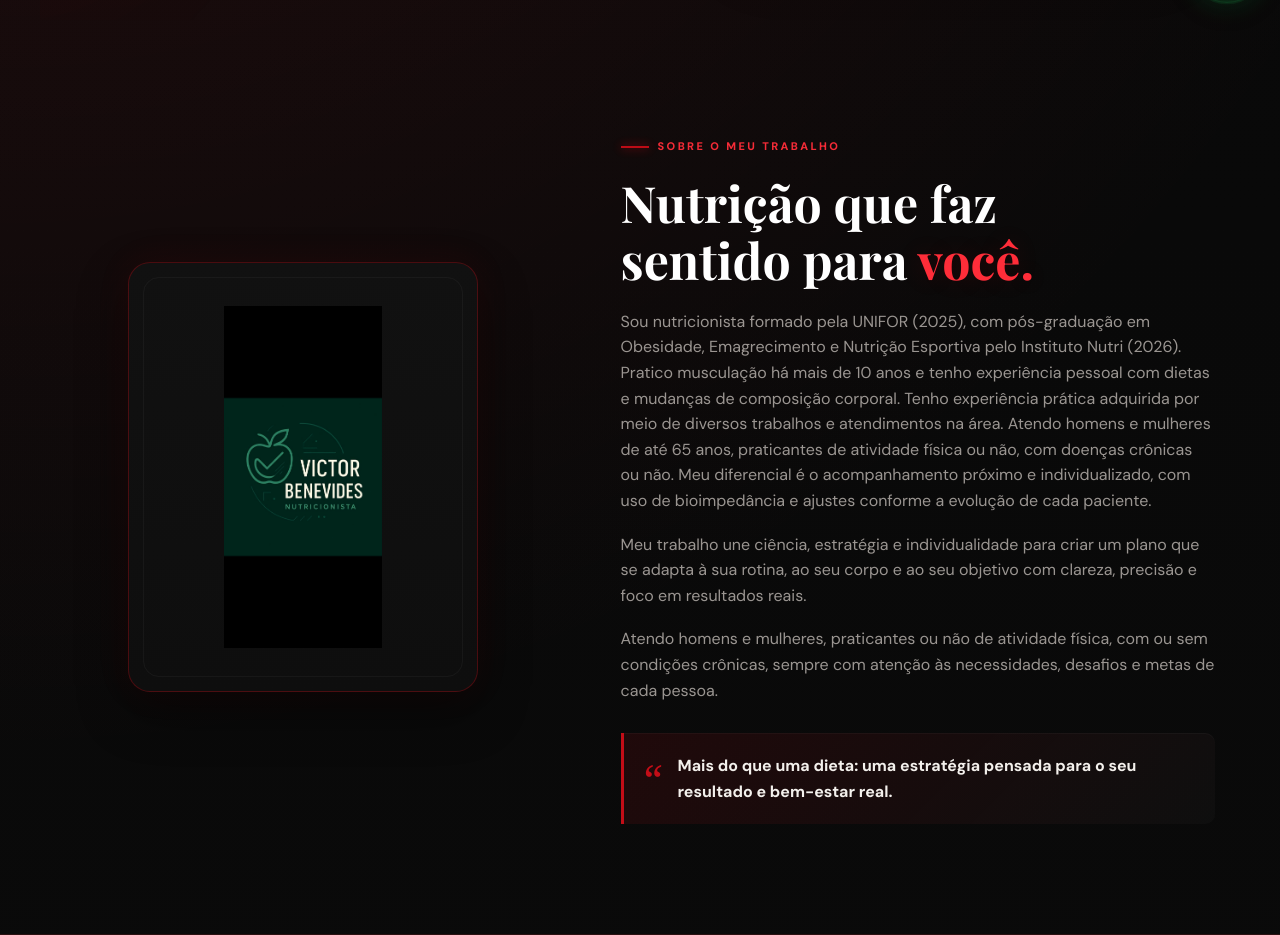
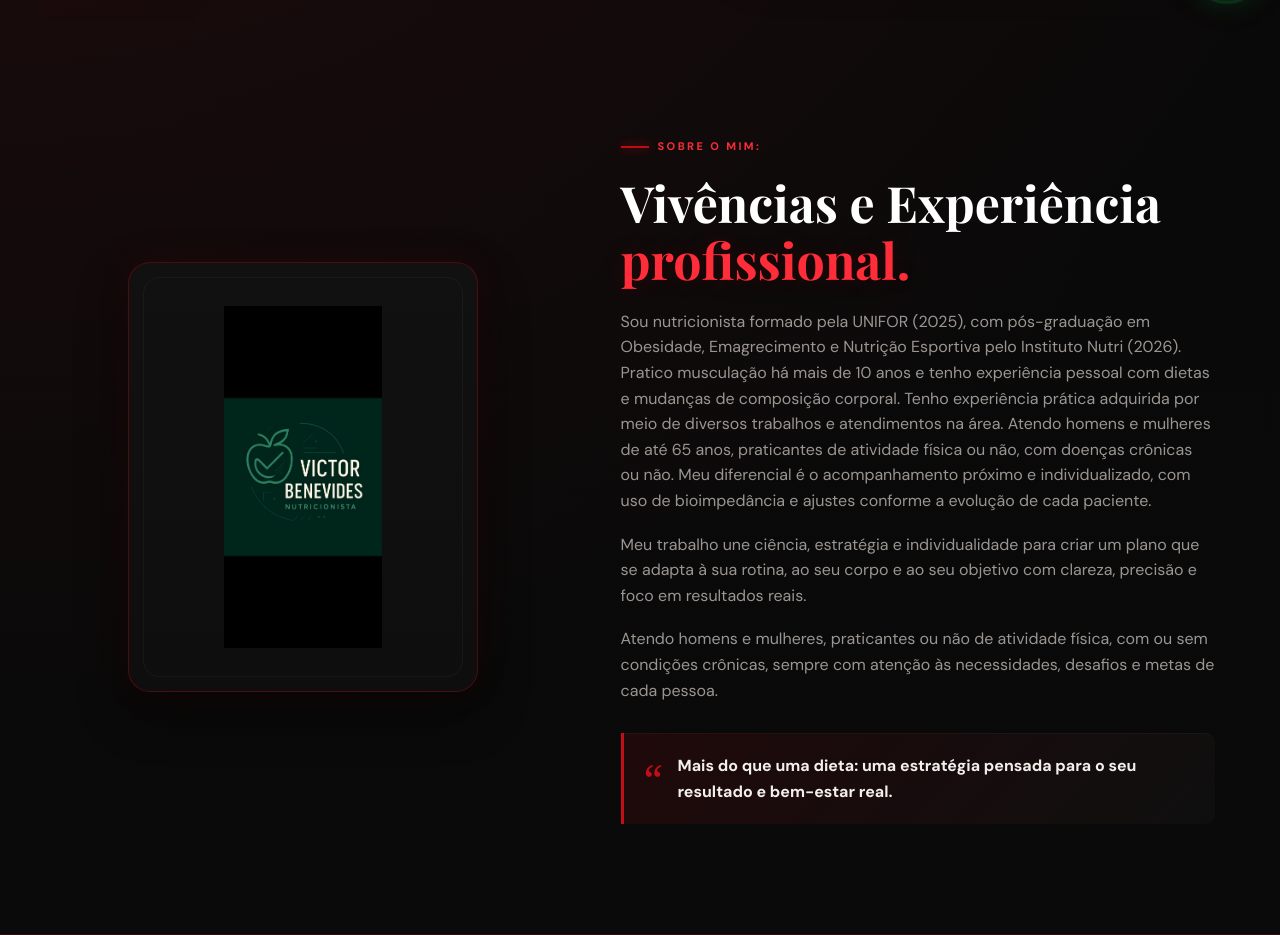
Before and after one commit to SamirMaia91/projetoBene, a plain HTML site: page index.html in a window 1280 px wide. Shown: the part 780-1715 px from the top of the page. Drawn offline with nearby package versions, Linux system fonts and the light colour scheme.

Commit message:
mais alteraçoes no html pedido pelo cliente

```diff
--- a/index.html
+++ b/index.html
@@ -155,12 +155,12 @@
             <div class="section-content">
 
                 <span class="section-tag">
-                    SOBRE O MEU TRABALHO
+                    SOBRE O MIM:
                 </span>
 
                 <h2>
-                    Nutrição que faz sentido para
-                    <span>você.</span>
+                    Vivências e Experiência
+                    <span>profissional.</span>
                 </h2>
 
                 <p>
```
